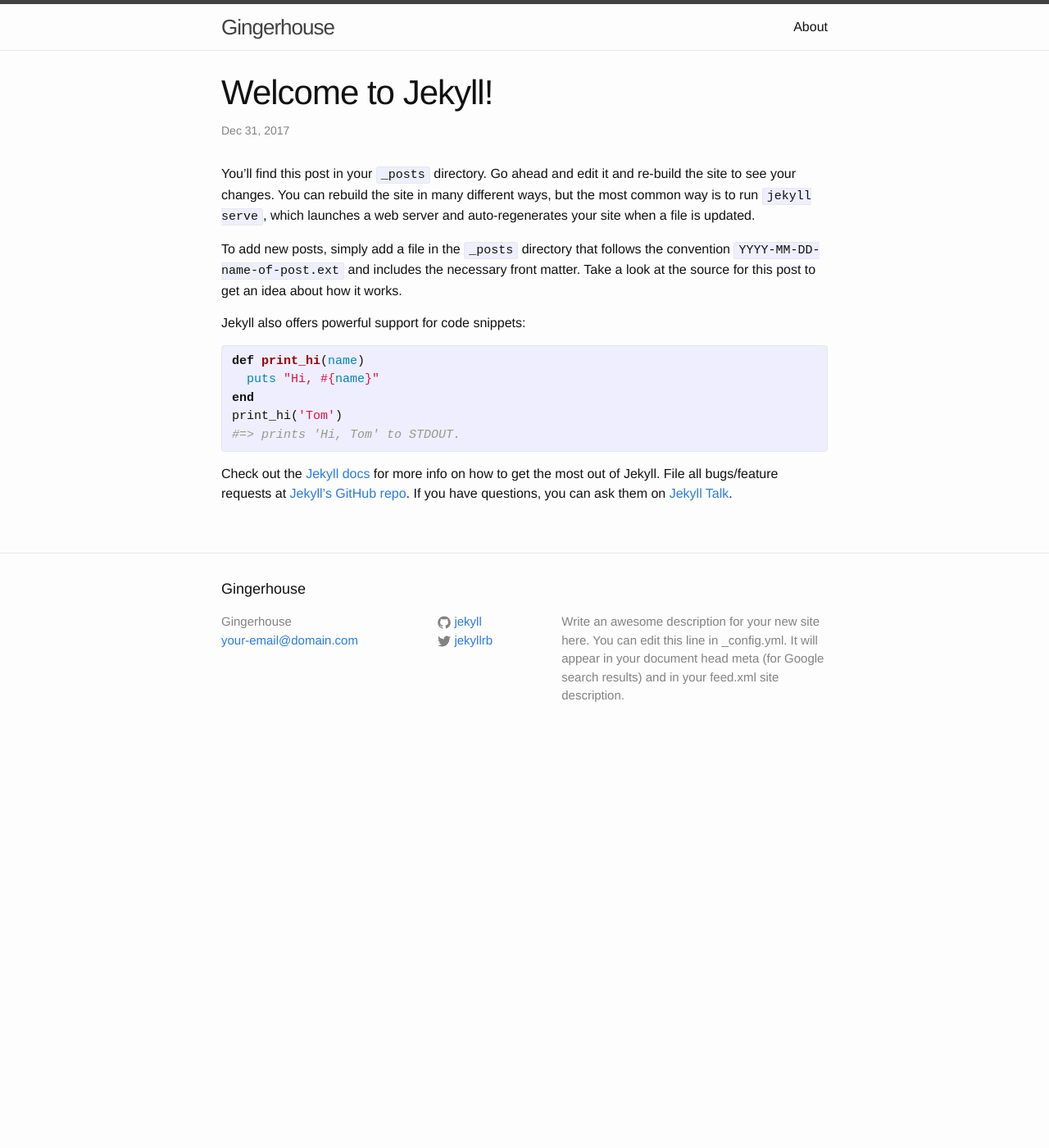
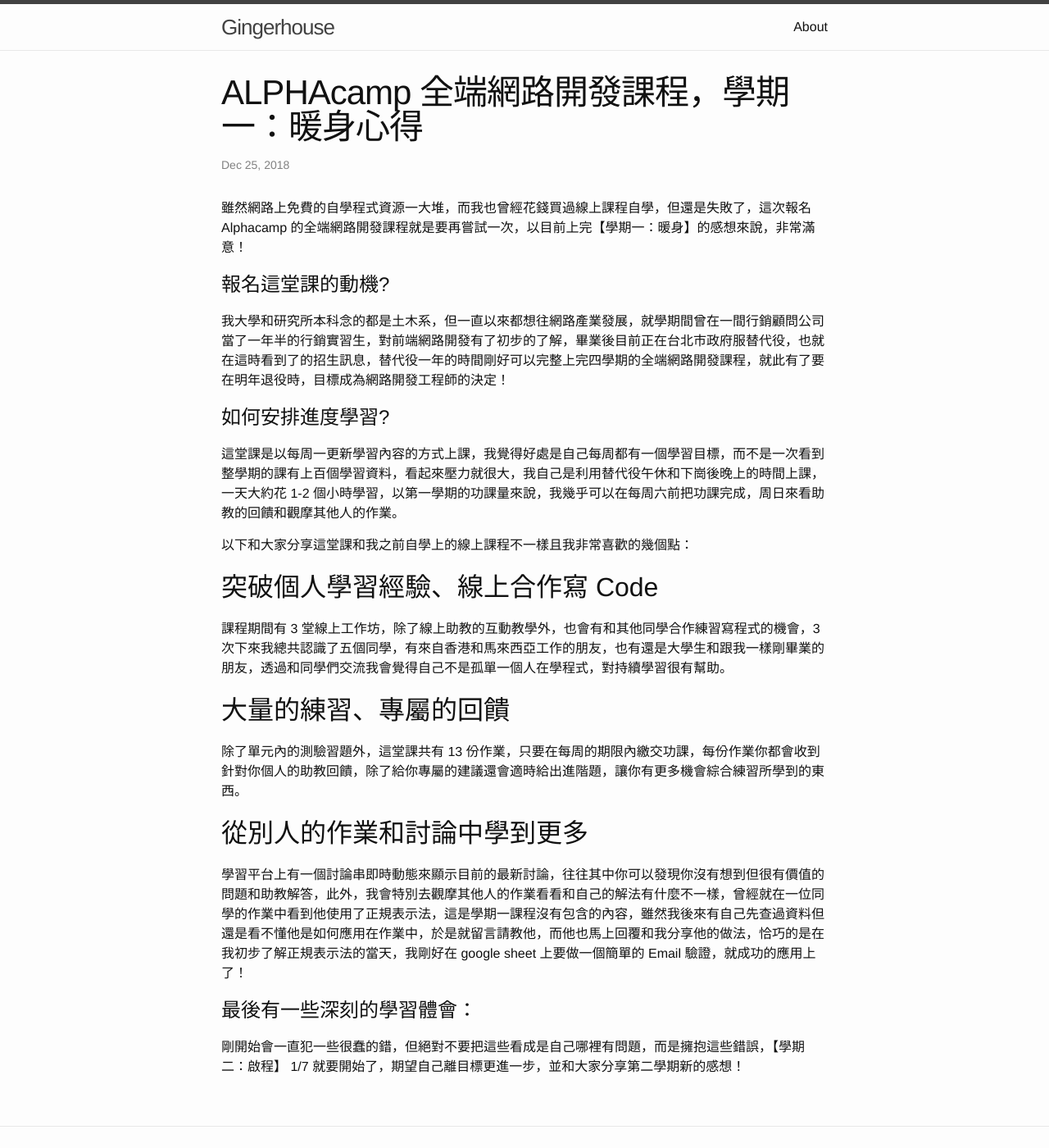
Before and after one commit to Lianginger/Lianginger.github.io, a Jekyll site: the page built from _posts/2017-12-31-welcome-to-jekyll.markdown, in a window 1280 px wide and 1400 px high. Shown: the whole window at 82% size. Built offline with Jekyll 4.4.1, drawn with Linux system fonts in a browser that asks for light colours.

Commit message:
20181225AC心得
ALPHAcamp 心得

```diff
--- a/_posts/2017-12-31-welcome-to-jekyll.markdown
+++ b/_posts/2017-12-31-welcome-to-jekyll.markdown
@@ -1,25 +1,27 @@
 ---
 layout: post
-title:  "Welcome to Jekyll!"
-date:   2017-12-31 02:06:09 +0000
+title:  "ALPHAcamp 全端網路開發課程，學期一：暖身心得"
+date:   2018-12-25 19:06:09 +0000
 categories: jekyll update
 ---
-You’ll find this post in your `_posts` directory. Go ahead and edit it and re-build the site to see your changes. You can rebuild the site in many different ways, but the most common way is to run `jekyll serve`, which launches a web server and auto-regenerates your site when a file is updated.
+雖然網路上免費的自學程式資源一大堆，而我也曾經花錢買過線上課程自學，但還是失敗了，這次報名 Alphacamp 的全端網路開發課程就是要再嘗試一次，以目前上完【學期一：暖身】的感想來說，非常滿意！
 
-To add new posts, simply add a file in the `_posts` directory that follows the convention `YYYY-MM-DD-name-of-post.ext` and includes the necessary front matter. Take a look at the source for this post to get an idea about how it works.
+# 報名這堂課的動機?
+我大學和研究所本科念的都是土木系，但一直以來都想往網路產業發展，就學期間曾在一間行銷顧問公司當了一年半的行銷實習生，對前端網路開發有了初步的了解，畢業後目前正在台北市政府服替代役，也就在這時看到了的招生訊息，替代役一年的時間剛好可以完整上完四學期的全端網路開發課程，就此有了要在明年退役時，目標成為網路開發工程師的決定！
 
-Jekyll also offers powerful support for code snippets:
+# 如何安排進度學習?
+這堂課是以每周一更新學習內容的方式上課，我覺得好處是自己每周都有一個學習目標，而不是一次看到整學期的課有上百個學習資料，看起來壓力就很大，我自己是利用替代役午休和下崗後晚上的時間上課，一天大約花 1-2 個小時學習，以第一學期的功課量來說，我幾乎可以在每周六前把功課完成，周日來看助教的回饋和觀摩其他人的作業。
 
-{% highlight ruby %}
-def print_hi(name)
-  puts "Hi, #{name}"
-end
-print_hi('Tom')
-#=> prints 'Hi, Tom' to STDOUT.
-{% endhighlight %}
+以下和大家分享這堂課和我之前自學上的線上課程不一樣且我非常喜歡的幾個點：
 
-Check out the [Jekyll docs][jekyll-docs] for more info on how to get the most out of Jekyll. File all bugs/feature requests at [Jekyll’s GitHub repo][jekyll-gh]. If you have questions, you can ask them on [Jekyll Talk][jekyll-talk].
+## 突破個人學習經驗、線上合作寫 Code
+課程期間有 3 堂線上工作坊，除了線上助教的互動教學外，也會有和其他同學合作練習寫程式的機會，3 次下來我總共認識了五個同學，有來自香港和馬來西亞工作的朋友，也有還是大學生和跟我一樣剛畢業的朋友，透過和同學們交流我會覺得自己不是孤單一個人在學程式，對持續學習很有幫助。
 
-[jekyll-docs]: http://jekyllrb.com/docs/home
-[jekyll-gh]:   https://github.com/jekyll/jekyll
-[jekyll-talk]: https://talk.jekyllrb.com/
+## 大量的練習、專屬的回饋
+除了單元內的測驗習題外，這堂課共有 13 份作業，只要在每周的期限內繳交功課，每份作業你都會收到針對你個人的助教回饋，除了給你專屬的建議還會適時給出進階題，讓你有更多機會綜合練習所學到的東西。
+
+## 從別人的作業和討論中學到更多
+學習平台上有一個討論串即時動態來顯示目前的最新討論，往往其中你可以發現你沒有想到但很有價值的問題和助教解答，此外，我會特別去觀摩其他人的作業看看和自己的解法有什麼不一樣，曾經就在一位同學的作業中看到他使用了正規表示法，這是學期一課程沒有包含的內容，雖然我後來有自己先查過資料但還是看不懂他是如何應用在作業中，於是就留言請教他，而他也馬上回覆和我分享他的做法，恰巧的是在我初步了解正規表示法的當天，我剛好在 google sheet 上要做一個簡單的 Email 驗證，就成功的應用上了！
+
+# 最後有一些深刻的學習體會：
+剛開始會一直犯一些很蠢的錯，但絕對不要把這些看成是自己哪裡有問題，而是擁抱這些錯誤，【學期二：啟程】 1/7 就要開始了，期望自己離目標更進一步，並和大家分享第二學期新的感想！
```
